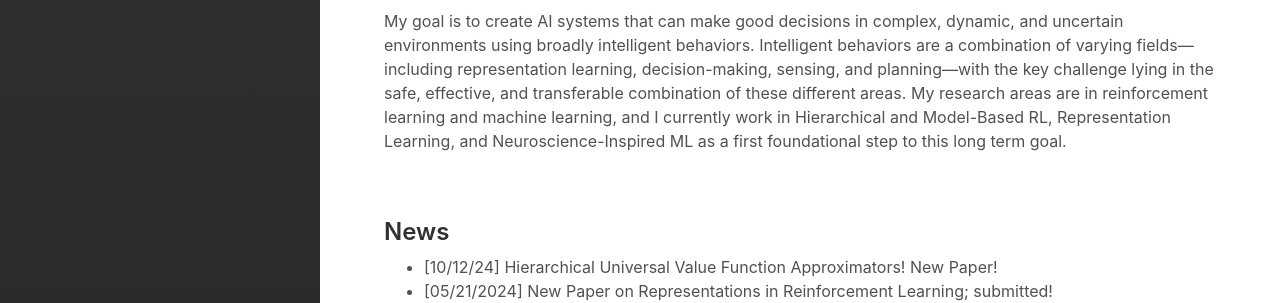
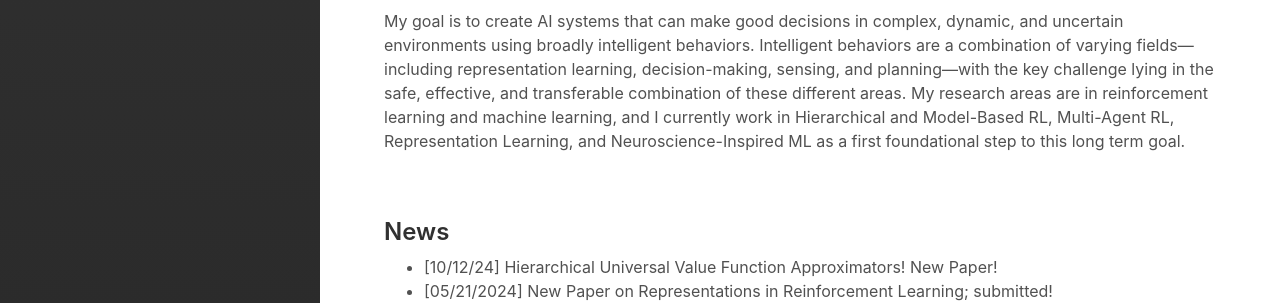
Before and after one commit to RushivArora/rushivarora.github.io, a Jekyll site: the page built from _pages/home.md, in a window 1280 px wide. Shown: the part 375-678 px from the top of the page. Built offline with Jekyll 4.4.1, drawn with Linux system fonts in a browser that asks for light colours; some of the changed text lies outside the part shown.

Commit message:
Update Bio

```diff
--- a/_pages/home.md
+++ b/_pages/home.md
@@ -45,7 +45,7 @@ I'm a Machine Learning + Advanced Hardware Research Scientist at Dell AI Researc
 
 <br><br>
 
-My goal is to create AI systems that can make good decisions in complex, dynamic, and uncertain environments using broadly intelligent behaviors. Intelligent behaviors are a combination of varying fields---including representation learning, decision-making, sensing, and planning---with the key challenge lying in the safe, effective, and transferable combination of these different areas.  My research areas are in reinforcement learning and machine learning, and I currently work in Hierarchical and Model-Based RL, Representation Learning, and Neuroscience-Inspired ML as a first foundational step to this long term goal.
+My goal is to create AI systems that can make good decisions in complex, dynamic, and uncertain environments using broadly intelligent behaviors. Intelligent behaviors are a combination of varying fields---including representation learning, decision-making, sensing, and planning---with the key challenge lying in the safe, effective, and transferable combination of these different areas.  My research areas are in reinforcement learning and machine learning, and I currently work in Hierarchical and Model-Based RL, Multi-Agent RL, Representation Learning, and Neuroscience-Inspired ML as a first foundational step to this long term goal.
 
 <br><br>
 
```
